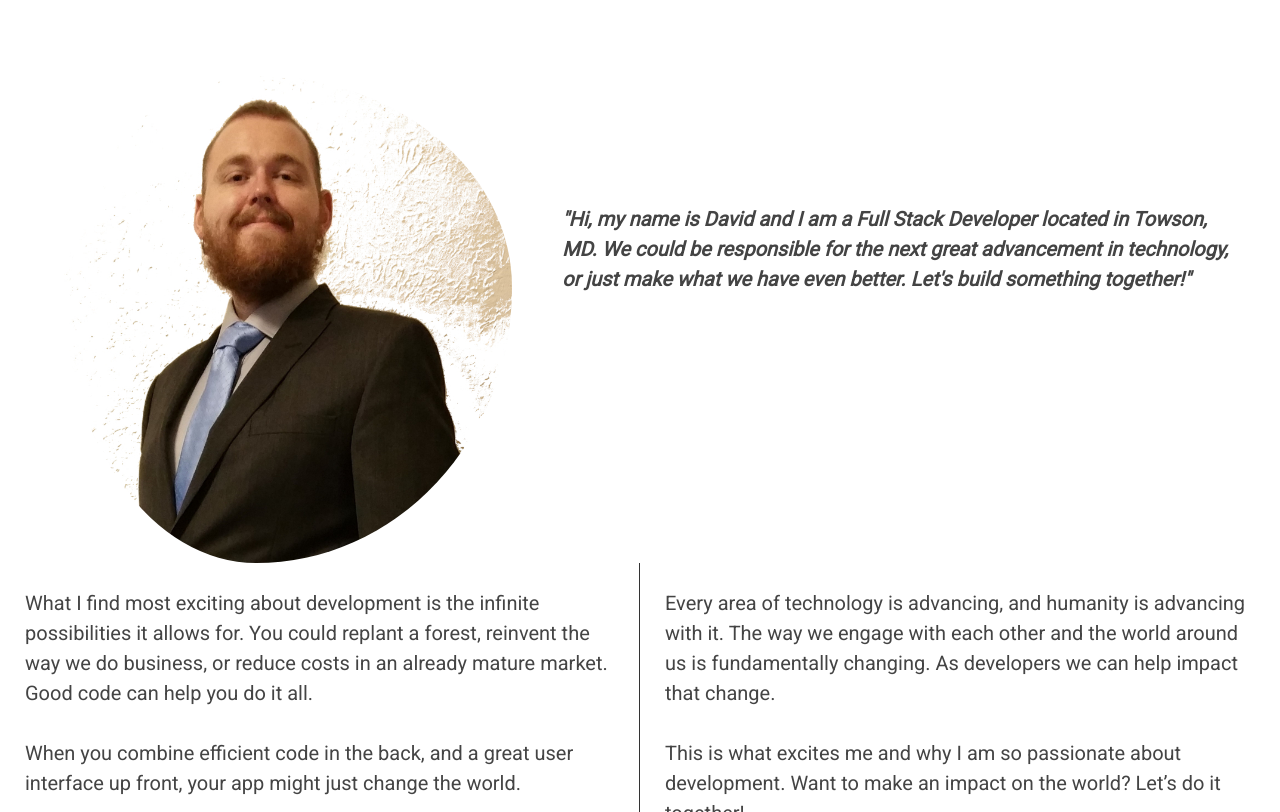
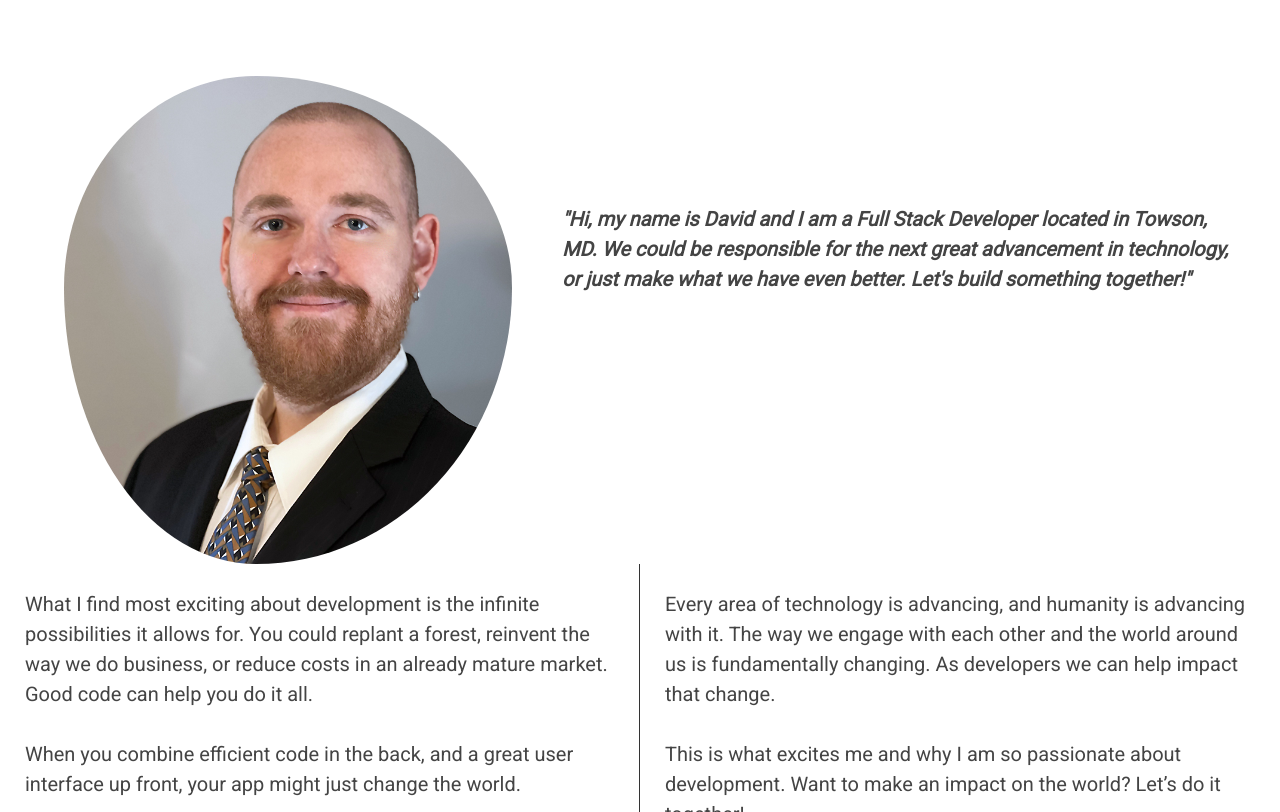
Before and after one commit to DOmstead/Portfolio, a plain HTML site: page index.html in a window 1280 px wide. Shown: the part 1006-1818 px from the top of the page. Drawn offline with nearby package versions, Linux system fonts and the light colour scheme; a web font is replaced by a local one.

Commit message:
Updated headshot

```diff
--- a/index.html
+++ b/index.html
@@ -38,7 +38,7 @@
                     <h2>About Me</h2>
                 </div>
                 <div class = "headshot-container" >
-                    <img src= "ImageFiles/HeadshotPictureWhiteSplash2.jpg" alt = "Headshot showing a man in a suit smiling casually" class ="headshot">
+                    <img src= "ImageFiles/DO_Headshot_750x816.jpg" alt = "Headshot showing David Omstead in a suit smiling casually" class ="headshot">
                     <p class= "headshot-text">"Hi, my name is David and I am a Full Stack Developer located in Towson, MD. We could be responsible for the next great advancement in technology, or just make what we have even better. Let's build something together!"</p>
                 </div>
                 <div class = "bio-paragraphs">
```
